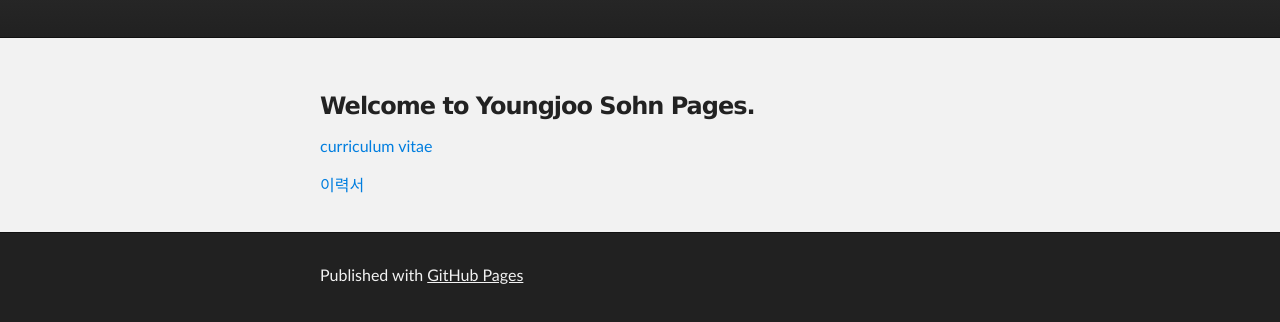
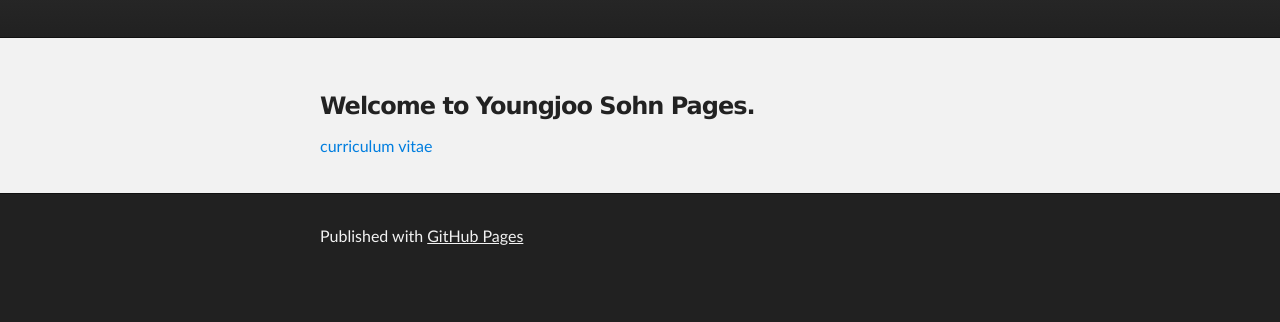
Before and after one commit to smartera/smartera.github.io, a plain HTML site: page index.html in a window 1280 px wide. Shown: the part 136-458 px from the top of the page. Drawn offline with Linux system fonts and the light colour scheme.

Commit message:
cv update
cv update and remove korean cv

```diff
--- a/index.html
+++ b/index.html
@@ -32,7 +32,6 @@
 
 <p><a href="https://drive.google.com/open?id=186R55nzBwFhVU7hZuaNuXtKn9RhIXYJp">curriculum vitae</a></p>
 
-<p><a href="https://drive.google.com/open?id=0B-7Iwb0ADXBubXpKSm1ub2M5MmM">이력서</a></p>
       </section>
     </div>
 
```
